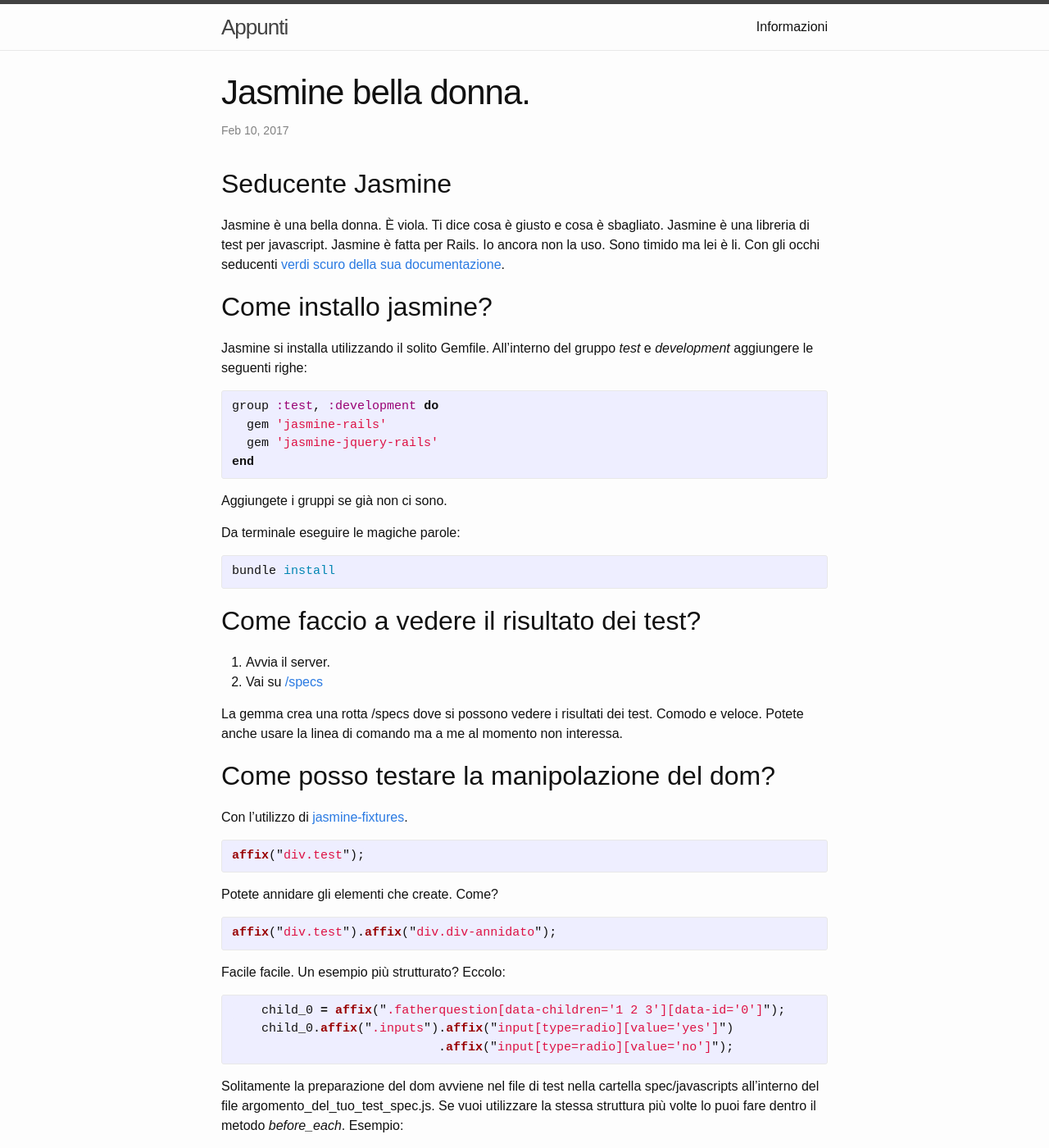
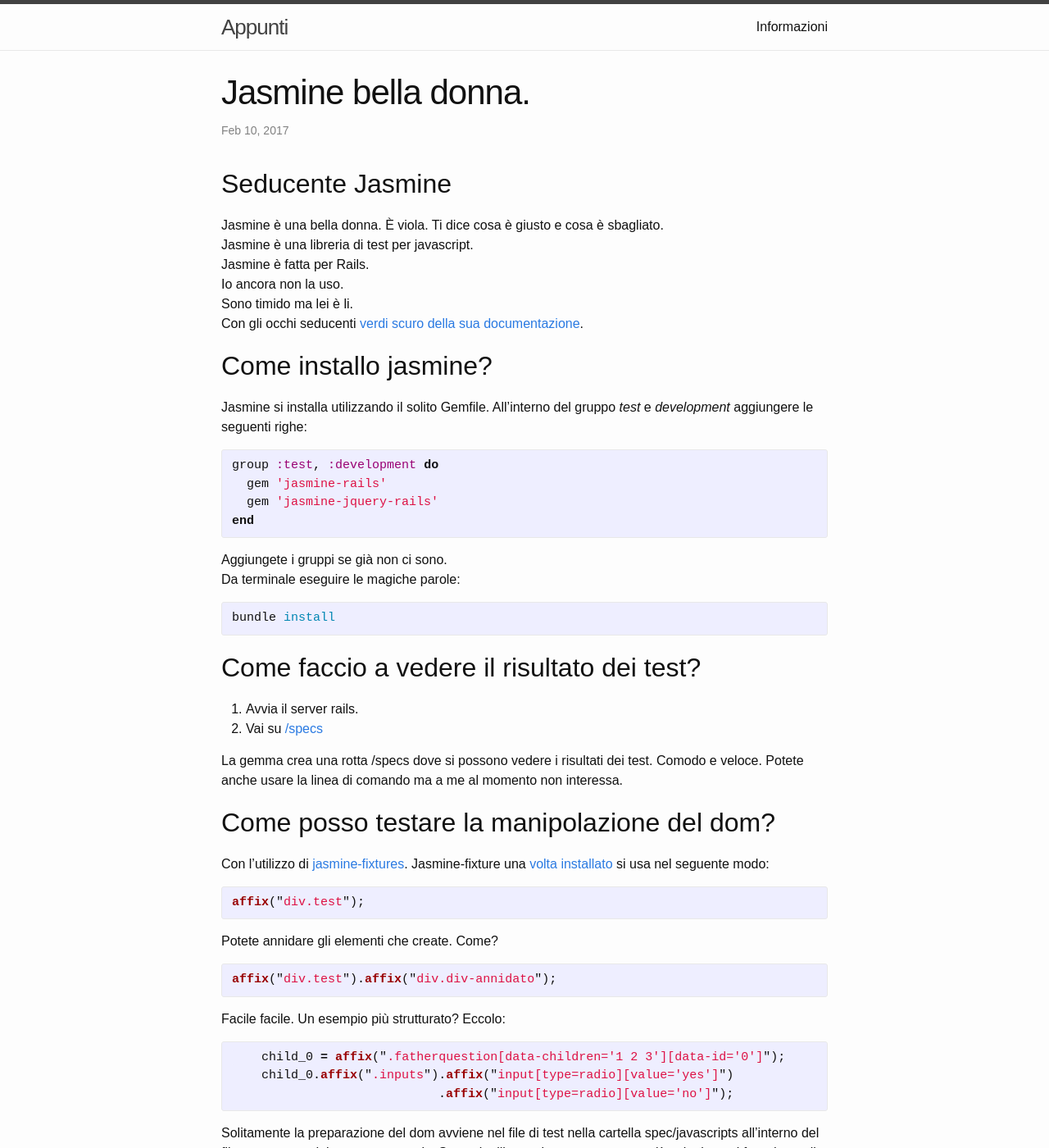
Before and after one commit to descovi/simonini.github.io, a Jekyll site: the page built from _posts/2017-02-07-jasmin-bella-donna.md, in a window 1280 px wide and 1400 px high. Shown: the whole window at 82% size. Built offline with Jekyll 4.4.1, drawn with Linux system fonts in a browser that asks for light colours.

Commit message:
Ulteriori dettagli e link

```diff
--- a/_posts/2017-02-07-jasmin-bella-donna.md
+++ b/_posts/2017-02-07-jasmin-bella-donna.md
@@ -27,7 +27,6 @@
 {% endhighlight %}
 
 Aggiungete i gruppi se già non ci sono.
-
 Da terminale eseguire le magiche parole:
 
 {% highlight bash %}
@@ -36,7 +35,7 @@
 
 ## Come faccio a vedere il risultato dei test?
 
-1. Avvia il server.
+1. Avvia il server rails.
 2. Vai su [/specs](http://localhost:3000/specs)
 
 La gemma crea una rotta /specs dove si possono vedere i risultati dei test.
@@ -46,6 +45,7 @@
 ## Come posso testare la manipolazione del dom?
 
 Con l'utilizzo di [jasmine-fixtures](https://github.com/searls/jasmine-fixture).
+Jasmine-fixture una [volta installato](#installa-fixtures) si usa nel seguente modo:
 
 {% highlight javascript %}
 affix("div.test");
@@ -79,7 +79,7 @@
 {% endhighlight %}
 
 
-## Come si installa Jasmine Fixtures?
+## <a name="installa-fixtures"></a>Come si installa Jasmine Fixtures?
 
 Per l'utilizzo all'interno di Rails:
 
```
